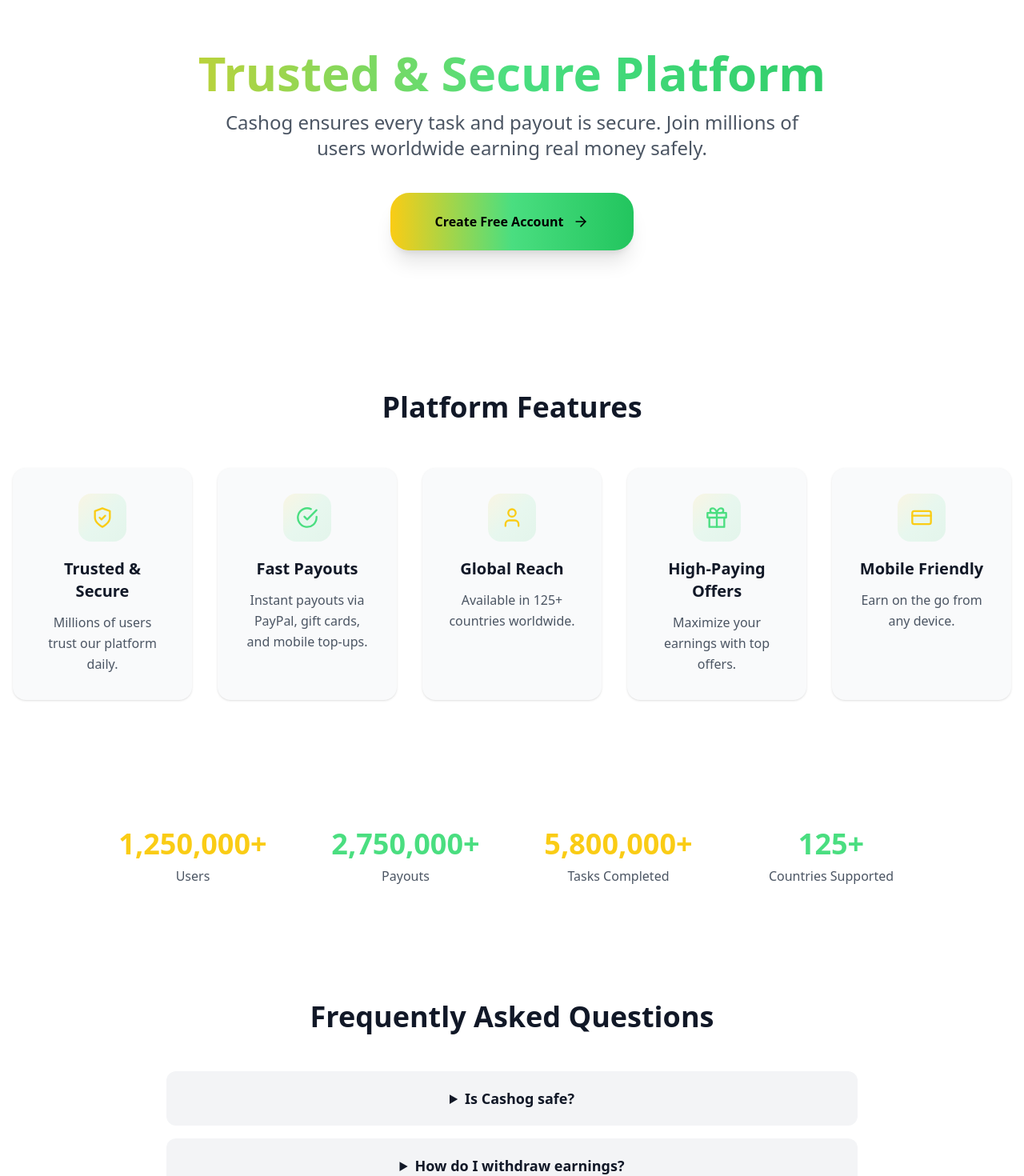
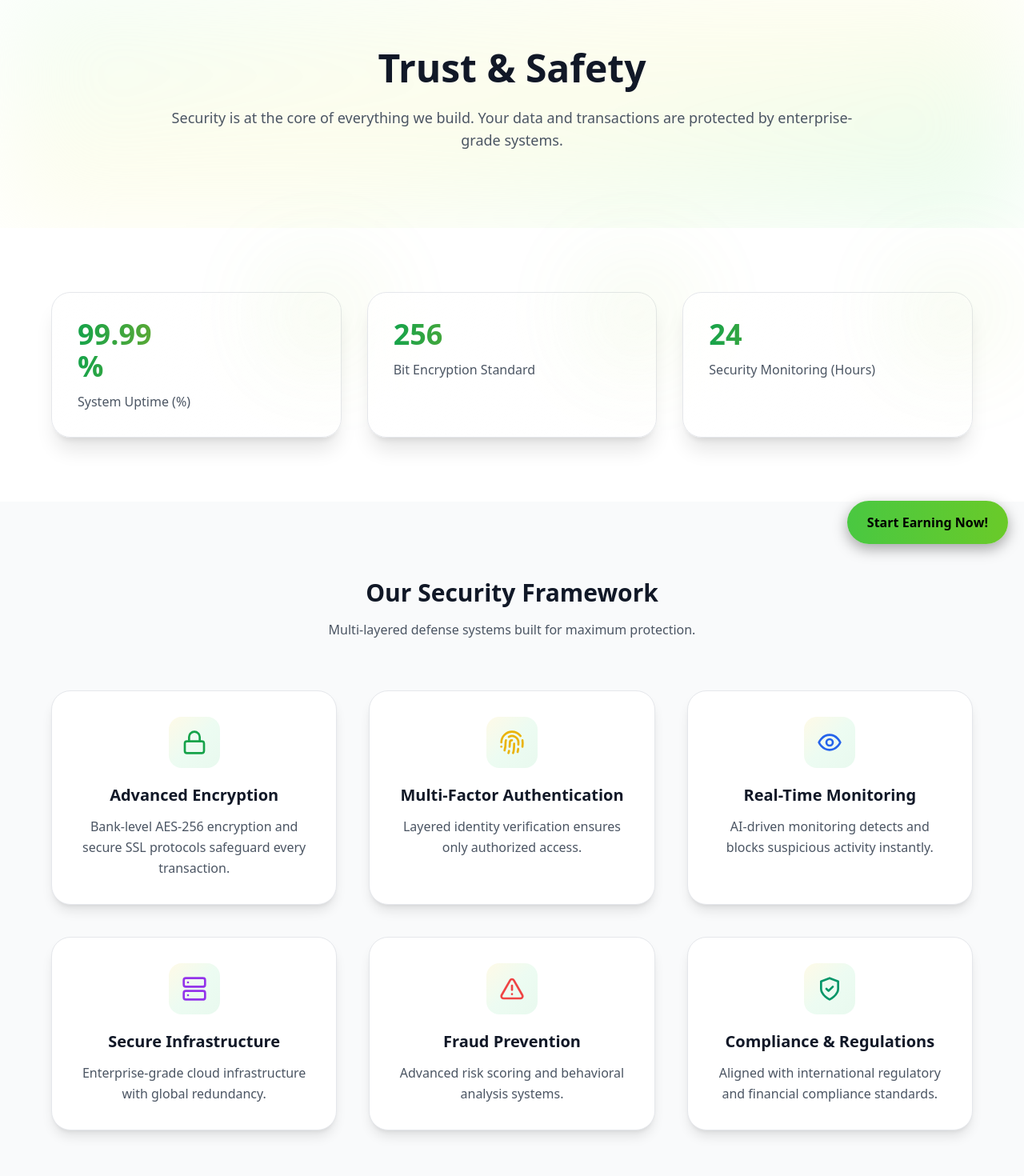
Before and after one commit to tool63/cashin, a Next.js app: page /trust-safety in a window 1280 px wide. Shown: the part 100-1570 px from the top of the page at 80% size. Built offline with nearby package versions, Linux system fonts and the light colour scheme.

Commit message:
Update page.tsx

```diff
--- a/app/(site)/trust-safety/page.tsx
+++ b/app/(site)/trust-safety/page.tsx
@@ -1,31 +1,66 @@
 "use client";
 
-import React, { useState, useEffect, useRef } from "react";
+import type { Metadata } from "next";
+import { useEffect, useRef, useState } from "react";
 import {
-  ArrowRight,
   ShieldCheck,
-  CheckCircle,
-  User,
-  Gift,
-  CreditCard,
+  Lock,
+  Eye,
+  AlertTriangle,
+  Fingerprint,
+  Server,
 } from "lucide-react";
-import Link from "next/link";
-import { motion } from "framer-motion";
-import Meta from "@/components/seo/SeoEngine";
-import FloatingCTA from "@/components/cta/FloatingCTA";
 
-/* ================= COUNT-UP COMPONENT ================= */
+/* ================= SEO META ================= */
+
+export const metadata: Metadata = {
+  title: "Trust & Safety | PayUp",
+  description:
+    "Learn how PayUp protects your transactions with enterprise-grade security, encryption, fraud detection, and global compliance standards.",
+  keywords: [
+    "PayUp security",
+    "Trust and safety",
+    "Payment protection",
+    "Fraud prevention",
+    "Secure transactions",
+    "Fintech security",
+  ],
+  openGraph: {
+    title: "Trust & Safety | PayUp",
+    description:
+      "Enterprise-grade encryption, fraud monitoring, and compliance systems built to protect your payments.",
+    url: "https://yourdomain.com/trust-safety",
+    siteName: "PayUp",
+    type: "website",
+  },
+  twitter: {
+    card: "summary_large_image",
+    title: "Trust & Safety | PayUp",
+    description:
+      "Enterprise-grade security infrastructure protecting every transaction.",
+  },
+  robots: {
+    index: true,
+    follow: true,
+  },
+  alternates: {
+    canonical: "https://yourdomain.com/trust-safety",
+  },
+};
+
+/* ================= COUNT UP COMPONENT ================= */
+
 function CountUp({ end }: { end: number }) {
   const [count, setCount] = useState(0);
+  const [visible, setVisible] = useState(false);
   const ref = useRef<HTMLDivElement | null>(null);
-  const [visible, setVisible] = useState(false);
 
   useEffect(() => {
     const observer = new IntersectionObserver(
       ([entry]) => {
         if (entry.isIntersecting) setVisible(true);
       },
-      { threshold: 0.5 }
+      { threshold: 0.3 }
     );
 
     if (ref.current) observer.observe(ref.current);
@@ -36,7 +71,7 @@ function CountUp({ end }: { end: number }) {
     if (!visible) return;
 
     let start = 0;
-    const duration = 1500;
+    const duration = 2000;
     const increment = end / (duration / 16);
 
     const counter = setInterval(() => {
@@ -52,128 +87,106 @@ function CountUp({ end }: { end: number }) {
     return () => clearInterval(counter);
   }, [visible, end]);
 
-  return <span ref={ref}>{count.toLocaleString()}</span>;
+  return <div ref={ref}>{count.toLocaleString()}</div>;
 }
 
-/* ================= DATA ================= */
-const features = [
+/* ================= PAGE ================= */
+
+export default function TrustSafetyPage() {
+  const securityFeatures = [
     {
-    icon: <ShieldCheck size={28} className="text-yellow-400" />,
-    title: "Trusted & Secure",
-    description: "Millions of users trust our platform daily.",
+      icon: <Lock className="h-8 w-8 text-green-600" />,
+      title: "Advanced Encryption",
+      desc: "Bank-level AES-256 encryption and secure SSL protocols safeguard every transaction.",
     },
     {
-    icon: <CheckCircle size={28} className="text-green-400" />,
-    title: "Fast Payouts",
-    description:
-      "Instant payouts via PayPal, gift cards, and mobile top-ups.",
+      icon: <Fingerprint className="h-8 w-8 text-yellow-500" />,
+      title: "Multi-Factor Authentication",
+      desc: "Layered identity verification ensures only authorized access.",
     },
     {
-    icon: <User size={28} className="text-yellow-400" />,
-    title: "Global Reach",
-    description: "Available in 125+ countries worldwide.",
+      icon: <Eye className="h-8 w-8 text-blue-600" />,
+      title: "Real-Time Monitoring",
+      desc: "AI-driven monitoring detects and blocks suspicious activity instantly.",
     },
     {
-    icon: <Gift size={28} className="text-green-400" />,
-    title: "High-Paying Offers",
-    description: "Maximize your earnings with top offers.",
+      icon: <Server className="h-8 w-8 text-purple-600" />,
+      title: "Secure Infrastructure",
+      desc: "Enterprise-grade cloud infrastructure with global redundancy.",
     },
     {
-    icon: <CreditCard size={28} className="text-yellow-400" />,
-    title: "Mobile Friendly",
-    description: "Earn on the go from any device.",
+      icon: <AlertTriangle className="h-8 w-8 text-red-500" />,
+      title: "Fraud Prevention",
+      desc: "Advanced risk scoring and behavioral analysis systems.",
+    },
+    {
+      icon: <ShieldCheck className="h-8 w-8 text-emerald-600" />,
+      title: "Compliance & Regulations",
+      desc: "Aligned with international regulatory and financial compliance standards.",
     },
   ];
 
-const stats = [
-  { title: "Users", value: 1250000, color: "text-yellow-400" },
-  { title: "Payouts", value: 2750000, color: "text-green-400" },
-  { title: "Tasks Completed", value: 5800000, color: "text-yellow-400" },
-  { title: "Countries Supported", value: 125, color: "text-green-400" },
-];
+  return (
+    <div className="bg-white dark:bg-black text-gray-900 dark:text-white">
 
-const faqs = [
-  {
-    q: "Is Cashog safe?",
-    a: "Yes, our platform is fully secure and trusted by millions of users worldwide.",
-  },
-  {
-    q: "How do I withdraw earnings?",
-    a: "Withdraw via PayPal, gift cards, or mobile top-ups instantly.",
-  },
-  {
-    q: "Is it free to join?",
-    a: "Yes! Creating an account is completely free.",
-  },
-  {
-    q: "Can I earn on mobile?",
-    a: "Absolutely! Our platform is fully mobile-friendly.",
-  },
-];
+      {/* HERO */}
+      <section className="relative py-24 px-6 text-center overflow-hidden">
+        <div className="absolute inset-0 bg-gradient-to-br from-green-100/40 via-yellow-100/30 to-green-200/40 dark:from-green-900/20 dark:via-yellow-900/10 dark:to-green-800/20 blur-3xl" />
 
-/* ================= MAIN PAGE ================= */
-export default function TrustSafetyPage() {
-  return (
-    <>
-      <Meta
-        title="Cashog - Trust & Safety"
-        description="Learn about Cashog's trusted, secure, and safe platform for earning real money online."
-      />
-
-      <main className="transition-colors duration-300 bg-white text-gray-900 dark:bg-[#070A14] dark:text-white min-h-screen">
-
-        {/* ================= HERO ================= */}
-        <section className="relative py-24 px-6 text-center overflow-hidden">
-          <div className="absolute inset-0 bg-gradient-to-br from-yellow-400/10 via-green-400/10 to-green-500/10 blur-3xl -z-10"></div>
-
-          <motion.h1
-            initial={{ opacity: 0, y: 40 }}
-            animate={{ opacity: 1, y: 0 }}
-            transition={{ duration: 0.6 }}
-            className="text-4xl sm:text-5xl md:text-6xl font-extrabold mb-4 bg-clip-text text-transparent bg-gradient-to-r from-yellow-400 via-green-400 to-green-500"
-          >
-            Trusted & Secure Platform
-          </motion.h1>
-
-          <motion.p
-            initial={{ opacity: 0, y: 20 }}
-            animate={{ opacity: 1, y: 0 }}
-            transition={{ delay: 0.3 }}
-            className="text-lg sm:text-xl md:text-2xl text-gray-600 dark:text-gray-300 max-w-3xl mx-auto mb-10 leading-relaxed"
-          >
-            Cashog ensures every task and payout is secure. Join millions of
-            users worldwide earning real money safely.
-          </motion.p>
-
-          <Link href="/signup" className="cta-observer inline-block">
-            <motion.div
-              whileHover={{ scale: 1.05 }}
-              whileTap={{ scale: 0.97 }}
-              className="inline-flex items-center gap-3 bg-gradient-to-r from-yellow-400 via-green-400 to-green-500 text-black dark:text-white px-14 py-6 rounded-3xl font-bold shadow-xl hover:shadow-2xl transition-all duration-300"
-            >
-              Create Free Account <ArrowRight size={20} />
-            </motion.div>
-          </Link>
-
-          {/* Global Floating CTA */}
-          <FloatingCTA />
+        <div className="relative max-w-4xl mx-auto">
+          <h1 className="text-4xl md:text-5xl font-bold mb-6">
+            Trust & Safety
+          </h1>
+          <p className="text-lg text-gray-600 dark:text-gray-400">
+            Security is at the core of everything we build. Your data and
+            transactions are protected by enterprise-grade systems.
+          </p>
+        </div>
       </section>
 
-        {/* ================= FEATURES ================= */}
-        <section className="max-w-7xl mx-auto px-4 py-20 text-center">
-          <h2 className="text-3xl md:text-4xl font-bold mb-14">
-            Platform Features
+      {/* STATS */}
+      <section className="py-20 px-6">
+        <div className="max-w-6xl mx-auto grid md:grid-cols-3 gap-8">
+          {[
+            { number: 99.99, label: "System Uptime (%)" },
+            { number: 256, label: "Bit Encryption Standard" },
+            { number: 24, label: "Security Monitoring (Hours)" },
+          ].map((stat, index) => (
+            <div
+              key={index}
+              className="relative p-8 rounded-3xl backdrop-blur-xl bg-gradient-to-br from-white/70 to-white/40 dark:from-white/10 dark:to-white/5 border border-gray-200 dark:border-white/10 shadow-xl hover:scale-105 transition-transform duration-300"
+            >
+              <div className="absolute -top-6 -right-6 w-24 h-24 bg-gradient-to-br from-green-400 to-yellow-400 rounded-full blur-3xl opacity-20" />
+
+              <h2 className="text-4xl font-extrabold bg-gradient-to-r from-green-600 to-yellow-500 bg-clip-text text-transparent">
+                <CountUp end={stat.number} />
+                {stat.label.includes("%") && "%"}
               </h2>
 
-          <div className="grid gap-8 md:grid-cols-2 lg:grid-cols-5 justify-center">
-            {features.map((feature, i) => (
-              <motion.div
-                key={i}
-                initial={{ opacity: 0, y: 30 }}
-                whileInView={{ opacity: 1, y: 0 }}
-                viewport={{ once: true }}
-                transition={{ duration: 0.5, delay: i * 0.15 }}
-                className="bg-gray-50 dark:bg-[#111827] rounded-2xl p-8 shadow hover:shadow-xl transition-all duration-300 w-full max-w-xs mx-auto"
+              <p className="mt-3 text-gray-600 dark:text-gray-400">
+                {stat.label}
+              </p>
+            </div>
+          ))}
+        </div>
+      </section>
+
+      {/* FEATURES */}
+      <section className="py-24 px-6 bg-gray-50 dark:bg-zinc-900">
+        <div className="max-w-6xl mx-auto text-center mb-16">
+          <h2 className="text-3xl font-bold mb-4">
+            Our Security Framework
+          </h2>
+          <p className="text-gray-600 dark:text-gray-400">
+            Multi-layered defense systems built for maximum protection.
+          </p>
+        </div>
+
+        <div className="max-w-6xl mx-auto grid md:grid-cols-3 gap-10">
+          {securityFeatures.map((feature, index) => (
+            <div
+              key={index}
+              className="p-8 rounded-3xl bg-white dark:bg-zinc-800 border border-gray-200 dark:border-zinc-700 shadow-lg hover:shadow-2xl transition duration-300"
             >
               <div className="flex flex-col items-center text-center">
                 <div className="mb-5 p-4 rounded-2xl bg-gradient-to-br from-yellow-400/10 via-green-400/10 to-green-500/10">
@@ -185,61 +198,13 @@ export default function TrustSafetyPage() {
                 </h3>
 
                 <p className="text-gray-600 dark:text-gray-400 leading-relaxed">
-                    {feature.description}
+                  {feature.desc}
                 </p>
               </div>
-              </motion.div>
+            </div>
           ))}
         </div>
       </section>
-
-        {/* ================= STATS ================= */}
-        <section className="bg-white dark:bg-[#111827] py-20 text-center">
-          <div className="max-w-5xl mx-auto grid sm:grid-cols-2 md:grid-cols-4 gap-10">
-            {stats.map((stat, i) => (
-              <motion.div
-                key={i}
-                initial={{ opacity: 0, y: 30 }}
-                whileInView={{ opacity: 1, y: 0 }}
-                viewport={{ once: true }}
-                transition={{ duration: 0.6, delay: i * 0.2 }}
-                className="flex flex-col items-center"
-              >
-                <h3 className={`text-4xl font-bold ${stat.color}`}>
-                  <CountUp end={stat.value} />+
-                </h3>
-                <p className="text-gray-600 dark:text-gray-400 mt-2">
-                  {stat.title}
-                </p>
-              </motion.div>
-            ))}
     </div>
-        </section>
-
-        {/* ================= FAQ ================= */}
-        <section className="max-w-4xl mx-auto px-4 py-16 text-center">
-          <h2 className="text-3xl md:text-4xl font-bold mb-12">
-            Frequently Asked Questions
-          </h2>
-
-          <div className="space-y-4">
-            {faqs.map((faq, i) => (
-              <details
-                key={i}
-                className="bg-gray-100 dark:bg-[#1A1F2B] rounded-xl p-5 cursor-pointer"
-              >
-                <summary className="font-semibold text-lg">
-                  {faq.q}
-                </summary>
-                <p className="mt-3 text-gray-600 dark:text-gray-400">
-                  {faq.a}
-                </p>
-              </details>
-            ))}
-          </div>
-        </section>
-
-      </main>
-    </>
   );
 }
```
Lines whose indentation alone changed are shown as unchanged.
